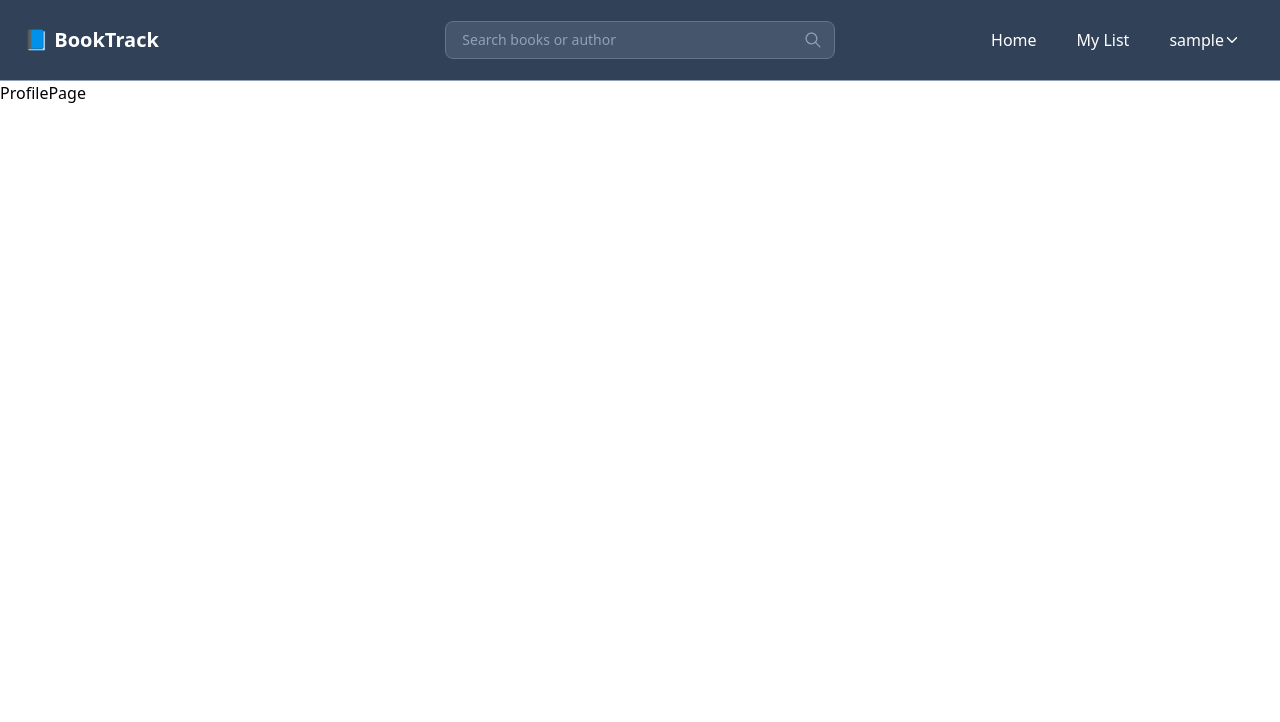
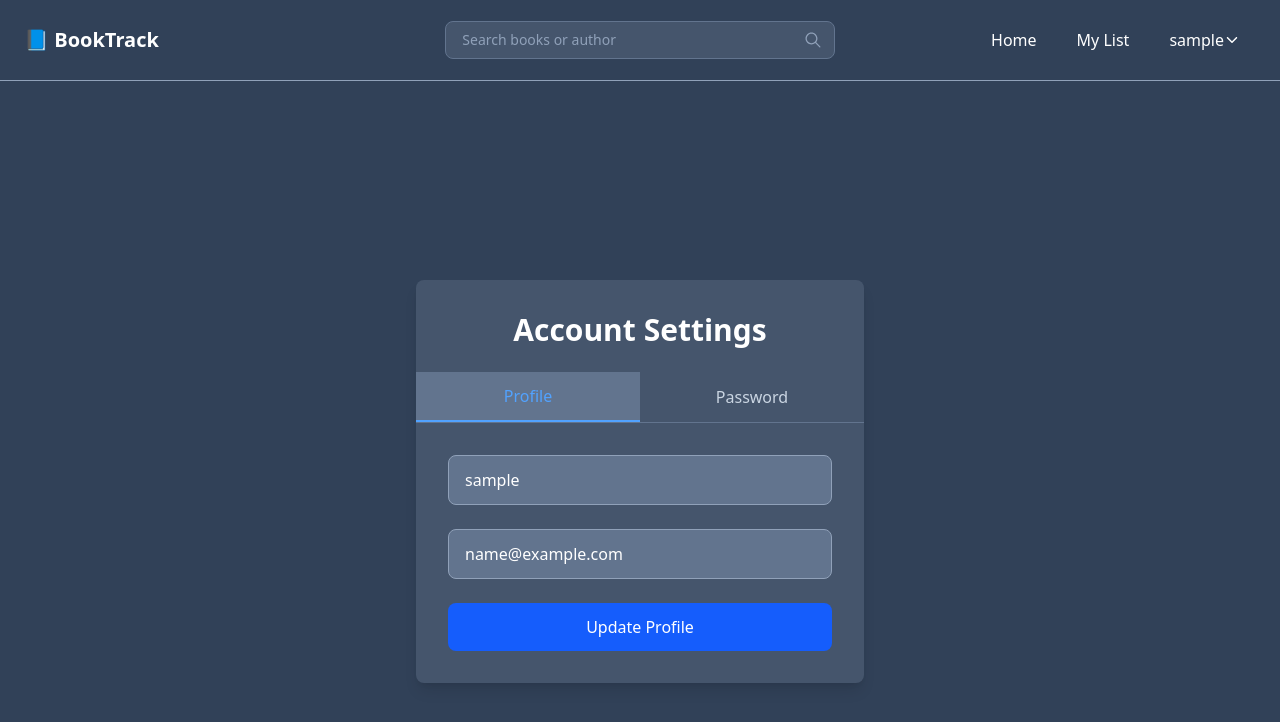
Before and after one commit to tylerjtrinh/book-track, a React (Vite) app in the folder frontend/: page /profile in a window 1280 px wide. Shown: the top 722 px of the page. Built offline with nearby package versions, Linux system fonts and the light colour scheme; sample sign-in values are in the browser's storage.

Commit message:
feat: implement profile page with seperate profile and password forms

```diff
--- a/frontend/src/app/pages/ProfilePage.jsx
+++ b/frontend/src/app/pages/ProfilePage.jsx
@@ -1,8 +1,199 @@
-import React from 'react'
+import { useState, useEffect } from 'react';
+import { setCredentials } from '../slices/authSlice';
+import { useSelector, useDispatch } from 'react-redux';
+import { useUpdateUserProfileMutation, useUpdateUserPasswordMutation } from '../slices/usersApiSlice';
+import { toast } from 'react-toastify';
 
 const ProfilePage = () => {
+  const [username, setUsername] = useState('');
+  const [email, setEmail] = useState('');
+  const [password, setPassword] = useState('');
+  const [confirmPassword, setConfirmPassword] = useState('');
+  const [activeTab, setActiveTab] = useState('profile');
+
+  const dispatch = useDispatch();
+
+  const { userInfo } = useSelector((state) => state.auth);
+  const [updateProfile, { isLoading: isUpdatingProfile }] = useUpdateUserProfileMutation();
+  const [updatePassword, { isLoading: isUpdatingPassword }] = useUpdateUserPasswordMutation();
+
+  useEffect(() => {
+      setUsername(userInfo.username);
+      setEmail(userInfo.email);
+  }, [userInfo.username, userInfo.email])
+
+  const submitProfileHandler = async (e) => {
+    e.preventDefault();
+
+    if (isUpdatingProfile) return;
+
+    try {
+        // Check if username or email has values to update
+        const hasProfileUpdates = (username && username.trim() !== '') || (email && email.trim() !== '');
+
+        if (hasProfileUpdates) {
+            // Only send fields that have values
+            const profileData = {};
+            if (username && username.trim() !== '') {
+                profileData.username = username;
+            }
+            if (email && email.trim() !== '') {
+                profileData.email = email;
+            }
+
+            const profileRes = await updateProfile(profileData).unwrap();
+
+            // Update Redux state with new profile info
+            dispatch(setCredentials(profileRes));
+            toast.success('Profile updated successfully!');
+        } else {
+            toast.info('No changes to update');
+        }
+
+    } catch (error) {
+        const errorMessage = error?.data?.error || error?.data?.message || error.error || 'Update failed';
+        toast.error(errorMessage);
+        console.log(error);
+    }
+  }
+
+  const submitPasswordHandler = async (e) => {
+    e.preventDefault();
+
+    if (isUpdatingPassword) return;
+
+    try {
+        // Only update password if one was entered
+        if (password && password.trim() !== '') {
+            if(password !== confirmPassword) {
+                toast.error("Passwords don't match");
+                return;
+            }
+            await updatePassword({
+                password
+            }).unwrap();
+
+            toast.success('Password updated successfully!');
+            // Clear password fields after successful update
+            setPassword('');
+            setConfirmPassword('');
+        } else {
+            toast.info('Please enter a new password');
+        }
+
+    } catch (error) {
+        const errorMessage = error?.data?.error || error?.data?.message || error.error || 'Update failed';
+        toast.error(errorMessage);
+        console.log(error);
+    }
+  }
   return (
-    <div>ProfilePage</div>
+    <div className="bg-slate-700 min-h-screen flex items-center justify-center px-4">
+      <div className="bg-slate-600 rounded-lg shadow-lg p-0 w-full max-w-md">
+        {/* Title */}
+        <h1 className="text-3xl font-bold text-white text-center mb-0 pt-8 px-8">
+          Account Settings
+        </h1>
+
+        {/* Tab Navigation */}
+        <div className="flex border-b border-slate-500 mt-6">
+          <button
+            onClick={() => setActiveTab('profile')}
+            className={`cursor-pointer flex-1 py-3 px-4 text-center font-medium transition-colors duration-200 ${
+              activeTab === 'profile'
+                ? 'text-blue-400 border-b-2 border-blue-400 bg-slate-500'
+                : 'text-slate-300 hover:text-white hover:bg-slate-500'
+            }`}
+          >
+            Profile
+          </button>
+          <button
+            onClick={() => setActiveTab('password')}
+            className={`cursor-pointer flex-1 py-3 px-4 text-center font-medium transition-colors duration-200 ${
+              activeTab === 'password'
+                ? 'text-blue-400 border-b-2 border-blue-400 bg-slate-500'
+                : 'text-slate-300 hover:text-white hover:bg-slate-500'
+            }`}
+          >
+            Password
+          </button>
+        </div>
+
+        {/* Tab Content */}
+        <div className="p-8">
+            {/* Profile Tab */}
+          {activeTab === 'profile' && (
+            <form onSubmit={submitProfileHandler} className="space-y-6">
+              {/* Username Input */}
+              <div>
+                <input
+                  type="text"
+                  placeholder="Enter new username"
+                  value={username}
+                  onChange={(e) => setUsername(e.target.value)}
+                  className="w-full bg-slate-500 border border-slate-400 rounded-lg px-4 py-3 text-white placeholder-slate-300 focus:outline-none focus:ring-2 focus:ring-blue-500 focus:border-transparent"
+                />
+              </div>
+
+              {/* Email Input */}
+              <div>
+                <input
+                  type="email"
+                  placeholder="Enter new email"
+                  value={email}
+                  onChange={(e) => setEmail(e.target.value)}
+                  className="w-full bg-slate-500 border border-slate-400 rounded-lg px-4 py-3 text-white placeholder-slate-300 focus:outline-none focus:ring-2 focus:ring-blue-500 focus:border-transparent"
+                />
+              </div>
+
+              {/* Update Profile Button */}
+              <button
+                type="submit"
+                disabled={isUpdatingProfile}
+                className="cursor-pointer w-full bg-blue-600 hover:bg-blue-700 disabled:opacity-50 text-white font-medium py-3 px-4 rounded-lg transition-colors duration-200"
+              >
+                {isUpdatingProfile ? 'Updating...' : 'Update Profile'}
+              </button>
+            </form>
+          )}
+            {/* Password Tab */}
+          {activeTab === 'password' && (
+            <form onSubmit={submitPasswordHandler} className="space-y-6">
+              {/* Password Input */}
+              <div>
+                <input
+                  type="password"
+                  placeholder="Enter new password"
+                  value={password}
+                  onChange={(e) => setPassword(e.target.value)}
+                  className="w-full bg-slate-500 border border-slate-400 rounded-lg px-4 py-3 text-white placeholder-slate-300 focus:outline-none focus:ring-2 focus:ring-blue-500 focus:border-transparent"
+                />
+              </div>
+
+              {/* Confirm Password Input */}
+              <div>
+                <input
+                  type="password"
+                  placeholder="Confirm new password"
+                  value={confirmPassword}
+                  onChange={(e) => setConfirmPassword(e.target.value)}
+                  className="w-full bg-slate-500 border border-slate-400 rounded-lg px-4 py-3 text-white placeholder-slate-300 focus:outline-none focus:ring-2 focus:ring-blue-500 focus:border-transparent"
+                />
+              </div>
+
+              {/* Update Password Button */}
+              <button
+                type="submit"
+                disabled={isUpdatingPassword}
+                className="cursor-pointer w-full bg-blue-600 hover:bg-blue-700 disabled:opacity-50 text-white font-medium py-3 px-4 rounded-lg transition-colors duration-200"
+              >
+                {isUpdatingPassword ? 'Updating...' : 'Update Password'}
+              </button>
+            </form>
+          )}
+        </div>
+      </div>
+    </div>
   )
 }
 
--- a/frontend/src/app/slices/usersApiSlice.js
+++ b/frontend/src/app/slices/usersApiSlice.js
@@ -22,8 +22,22 @@ export const usersApiSlice = apiSlice.injectEndpoints({
                 url: `${USERS_URL}/logout`,
                 method: 'POST'
             })
+        }),
+        updateUserProfile: builder.mutation({
+            query: (data) => ({
+                url: `${USERS_URL}/profile`,
+                method: 'PUT',
+                body: data
+            })
+        }),
+        updateUserPassword: builder.mutation({
+            query: (data) => ({
+                url: `${USERS_URL}/password`,
+                method: 'PUT',
+                body: data
+            })
         })
     })
 })
 
-export const { useLoginMutation, useRegisterMutation, useLogoutMutation } = usersApiSlice;
+export const { useLoginMutation, useRegisterMutation, useLogoutMutation, useUpdateUserProfileMutation,useUpdateUserPasswordMutation } = usersApiSlice;
```
Also changed, not shown: 2 other files (tests, documents, lock files or other folders).
